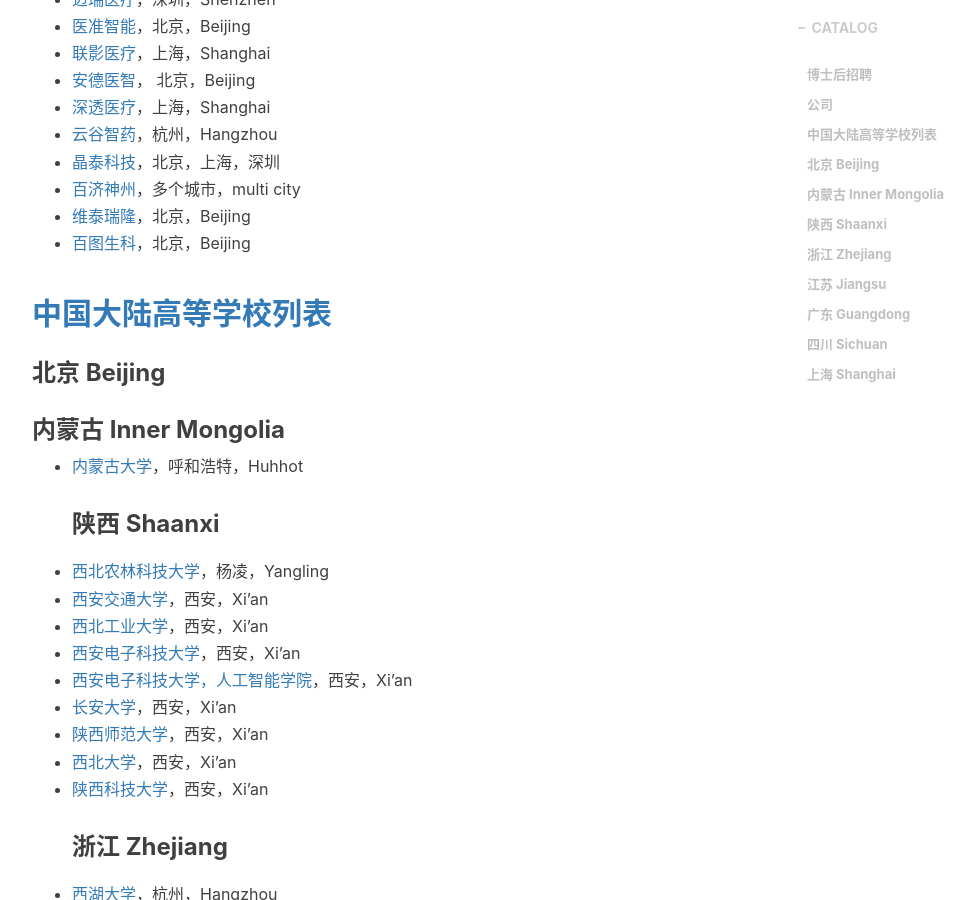
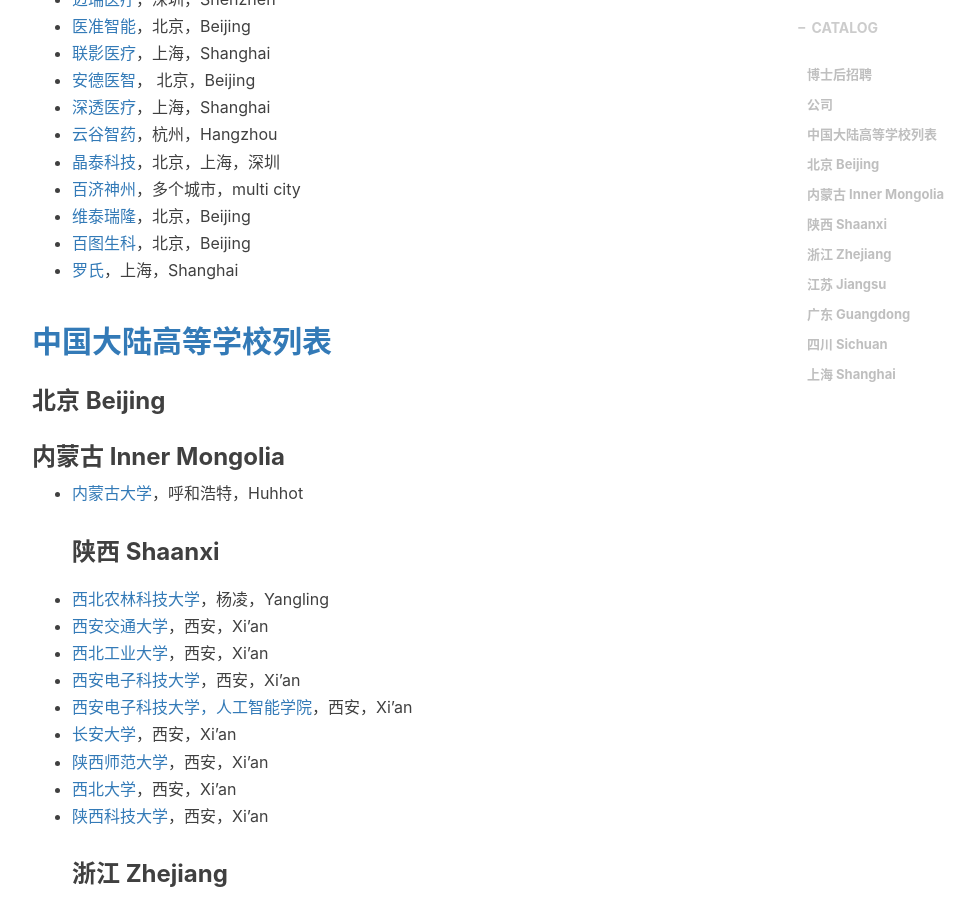
Before and after one commit to jizhang02/jizhang02.github.io, a Jekyll site: the page built from _posts/2020-02-26-job.markdown, in a window 1280 px wide and 900 px high, scrolled down 1273 px. Shown: the whole window, without its empty margins (233-1208 px from the left). Built offline with Jekyll 4.4.1, drawn with Linux system fonts in a browser that asks for light colours; nearby versions of some CDN libraries; library files that are not in the unit come from our copies; a script that is not in the unit is left out; comment, search, counter and statistics services are not loaded.

Commit message:
Update 2020-02-26-job.markdown

```diff
--- a/_posts/2020-02-26-job.markdown
+++ b/_posts/2020-02-26-job.markdown
@@ -45,6 +45,7 @@
 * [百济神州](https://www.beigene.com.cn/)，多个城市，multi city
 * [维泰瑞隆](https://www.sironax.com.cn/zh-cn/)，北京，Beijing
 * [百图生科](https://www.biomap.com/)，北京，Beijing
+* [罗氏](https://careers.roche.com/cn/zh/)，上海，Shanghai
 
 ## [中国大陆高等学校列表](https://zh.wikipedia.org/wiki/%E4%B8%AD%E5%9B%BD%E5%A4%A7%E9%99%86%E9%AB%98%E7%AD%89%E5%AD%A6%E6%A0%A1%E5%88%97%E8%A1%A8)
 ### 北京 Beijing
```
